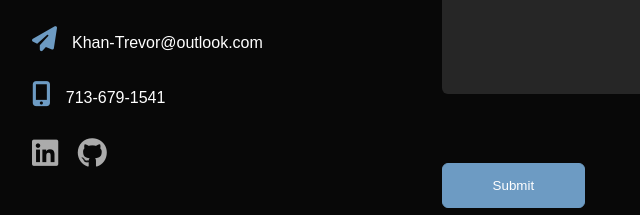
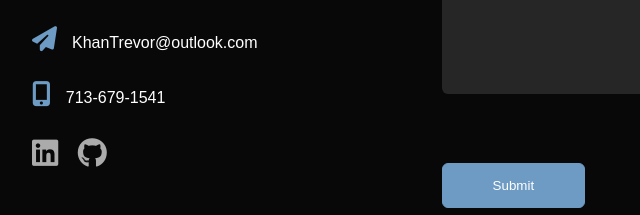
Before and after one commit to TheTrevorK/TheTrevorK.github.io, a plain HTML site: page index.html in a window 1280 px wide. Shown: the part 3120-3335 px from the top of the page, 96-736 px from the left. Drawn offline with nearby package versions, Linux system fonts and the light colour scheme.

Commit message:
Update index.html

```diff
--- a/index.html
+++ b/index.html
@@ -151,7 +151,7 @@
         <div class="row">
             <div class="contact-left">
                 <h1 class="sub-title">Contact Me</h1>
-                <p><i class="fas fa-paper-plane"></i>Khan-Trevor@outlook.com</p>
+                <p><i class="fas fa-paper-plane"></i>KhanTrevor@outlook.com</p>
                 <p><i class="fas fa-mobile-alt"></i>713-679-1541</p>
                 <div class="social-icons">
                     <a href="https://linkedin.com/in/trevorkhan" target="_blank" rel="noopener"><i class="fab fa-linkedin"></i></a>
```
